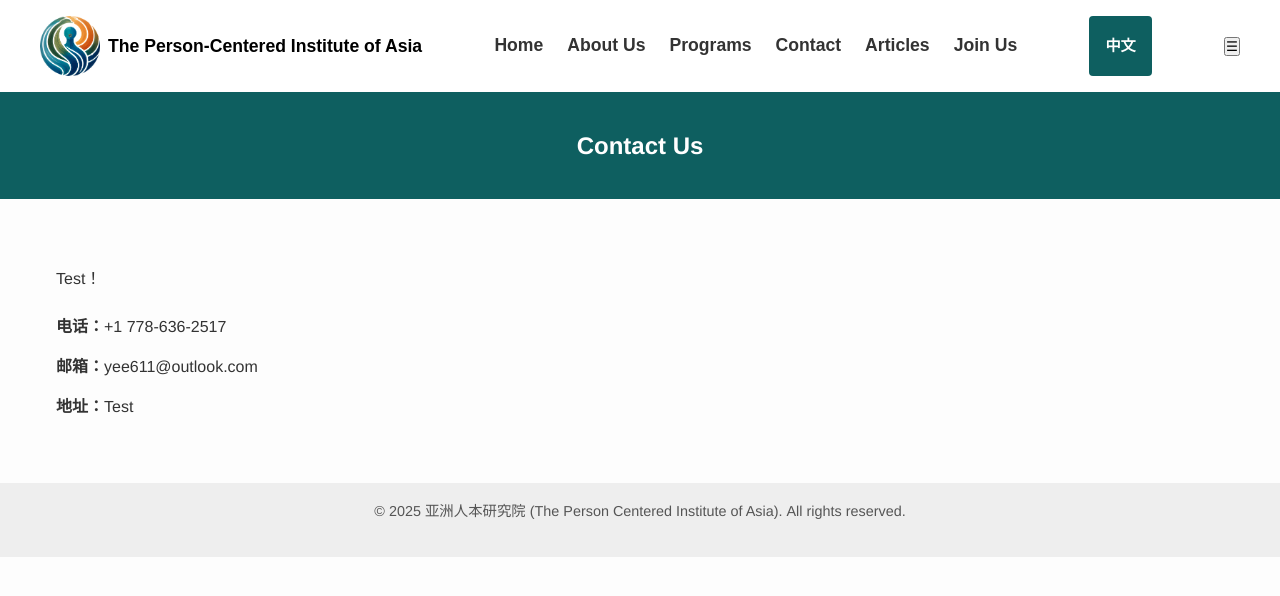
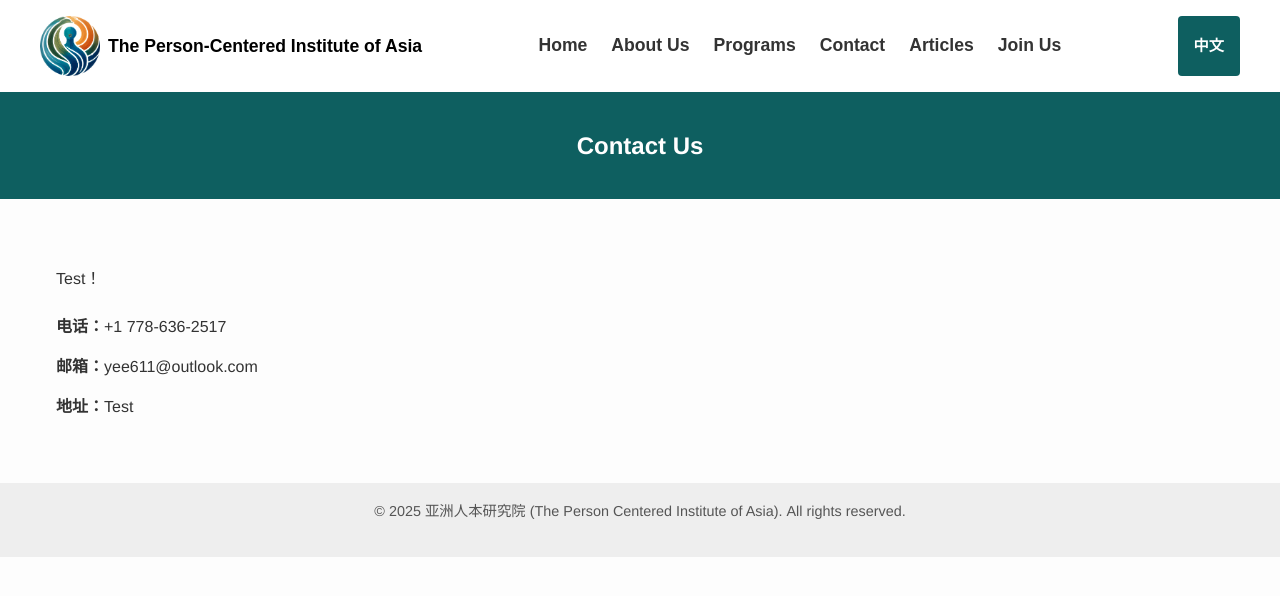
Before and after one commit to YeeLiu611/YeeLiu611, a Jekyll site: the page built from en/contact.md, in a window 1280 px wide. Shown: the top 596 px of the page. Built offline with Jekyll 4.4.1, drawn with Linux system fonts in a browser that asks for light colours; a script that is not in the unit is left out.

Commit message:
Update style.css

```diff
--- a/css/style.css
+++ b/css/style.css
@@ -458,17 +458,20 @@
 }
 
 /* ========== 小屏幕扩展 ========== */
+.hamburger {
+  display: none;
+}
 @media (max-width: 768px) {
   .hamburger {
     display: block;
-    background: none;
+    background: var(--color-primary);
     border: none;
     font-size: 2rem;
     cursor: pointer;
     z-index: 2000;
     position: relative;
     padding: 0.25rem;
-    color: var(--color-primary);
+    color: white;
   }
   .nav-links {
     display: none; /* 初始隐藏，点汉堡后再展开 */
```
